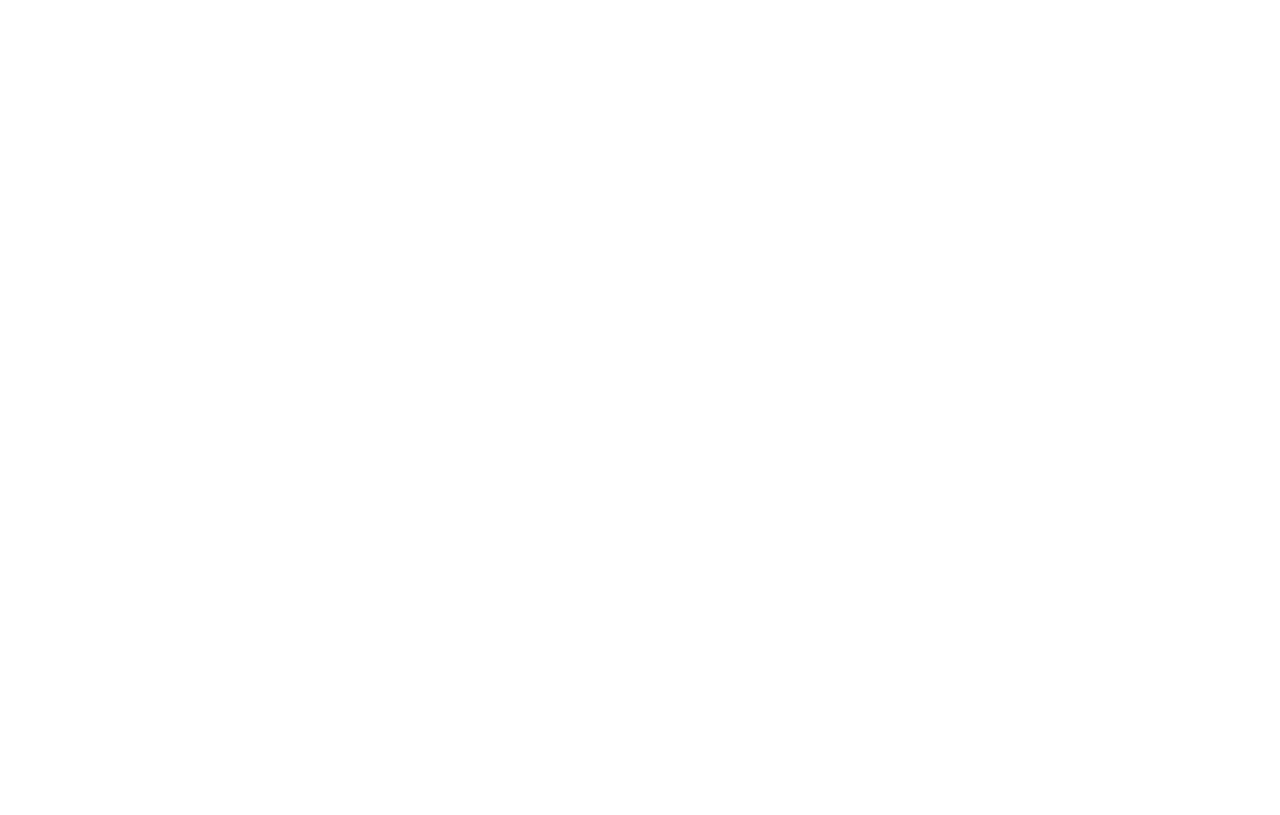
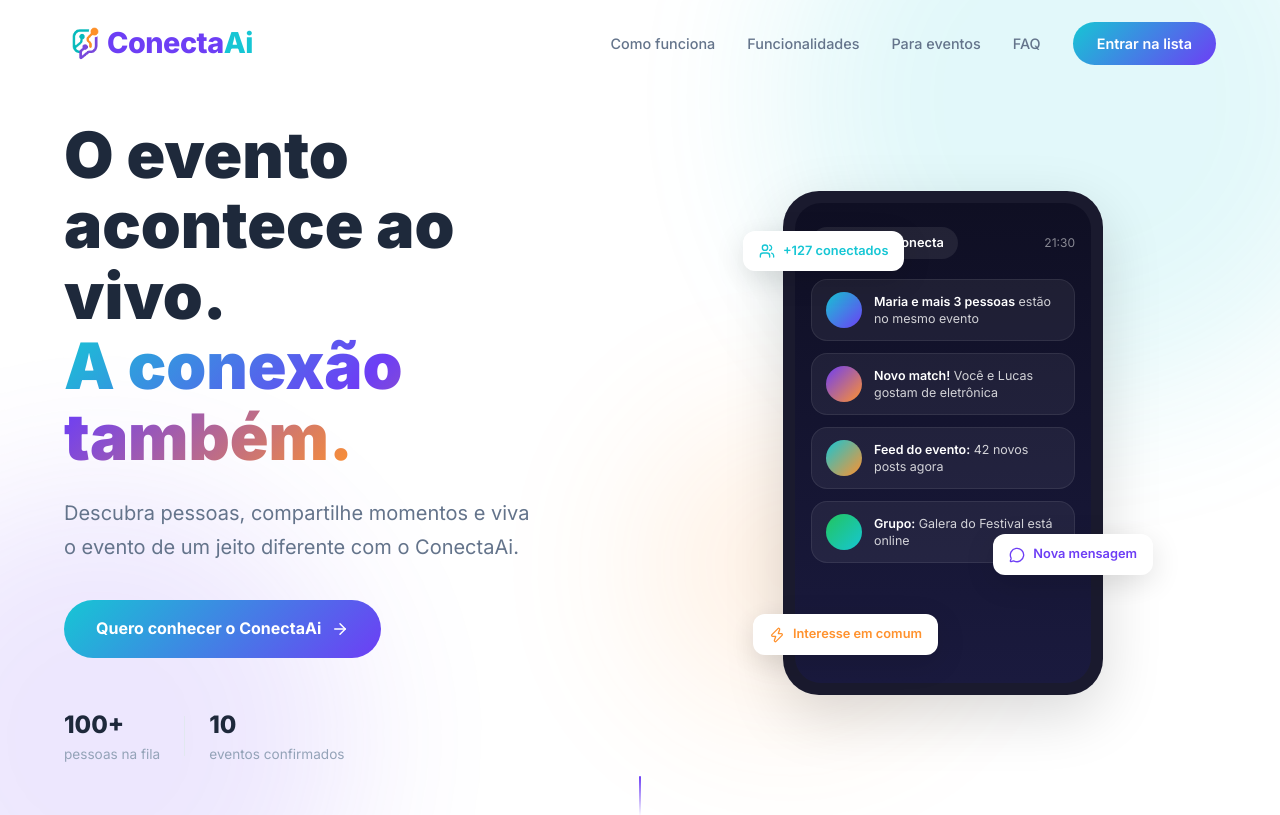
Before and after one commit to vitu1415/landpage-conectaai, a React (Vite) app: page / in a window 1280 px wide. Before the commit this address had no page. Shown: the top 815 px of the page. Built offline with nearby package versions, Linux system fonts and the light colour scheme.

Commit message:
ajuste rota path v2 - vercel

```diff
--- a/src/App.tsx
+++ b/src/App.tsx
@@ -34,8 +34,8 @@
   return (
     <BrowserRouter>
       <Routes>
-        <Route path="home/" element={<LandingPage />} />
-        <Route path="home/admin" element={<AdminPage />} />
+        <Route path="/" element={<LandingPage />} />
+        <Route path="/admin" element={<AdminPage />} />
       </Routes>
     </BrowserRouter>
   );
```
